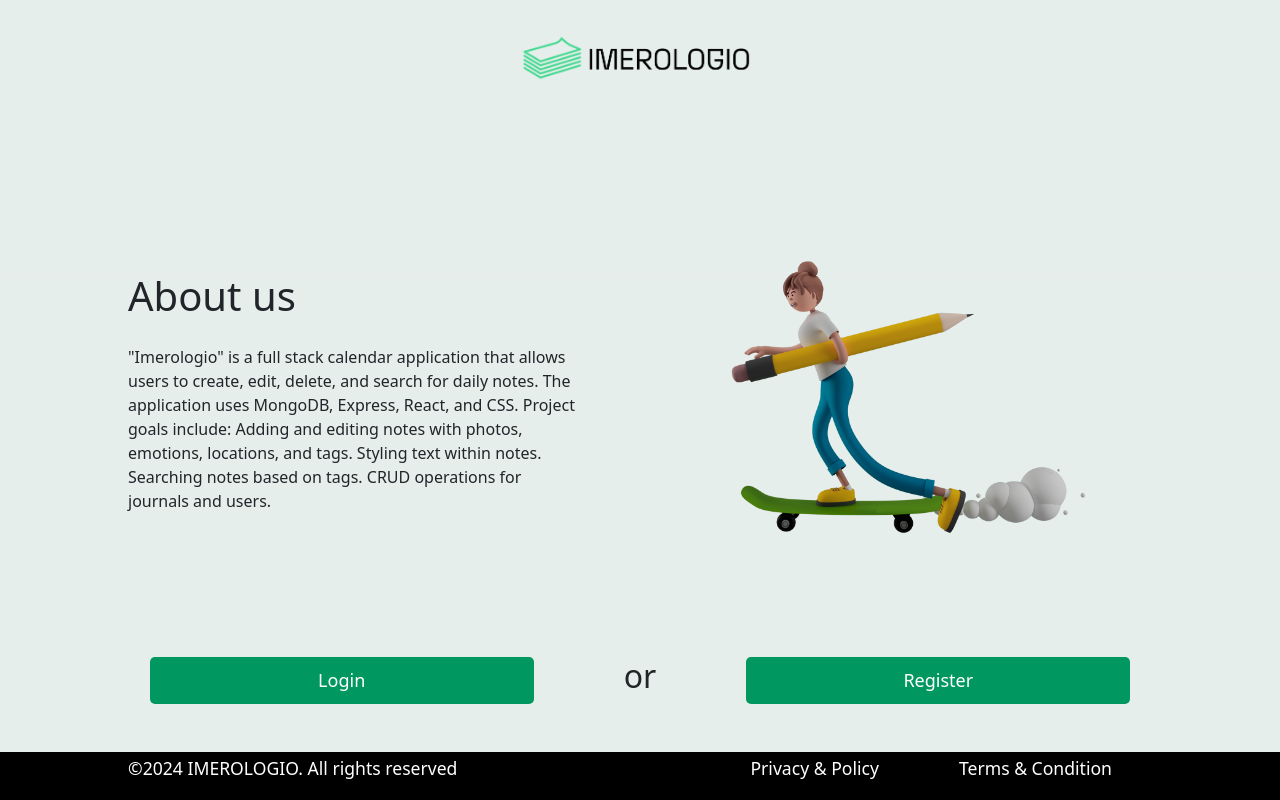
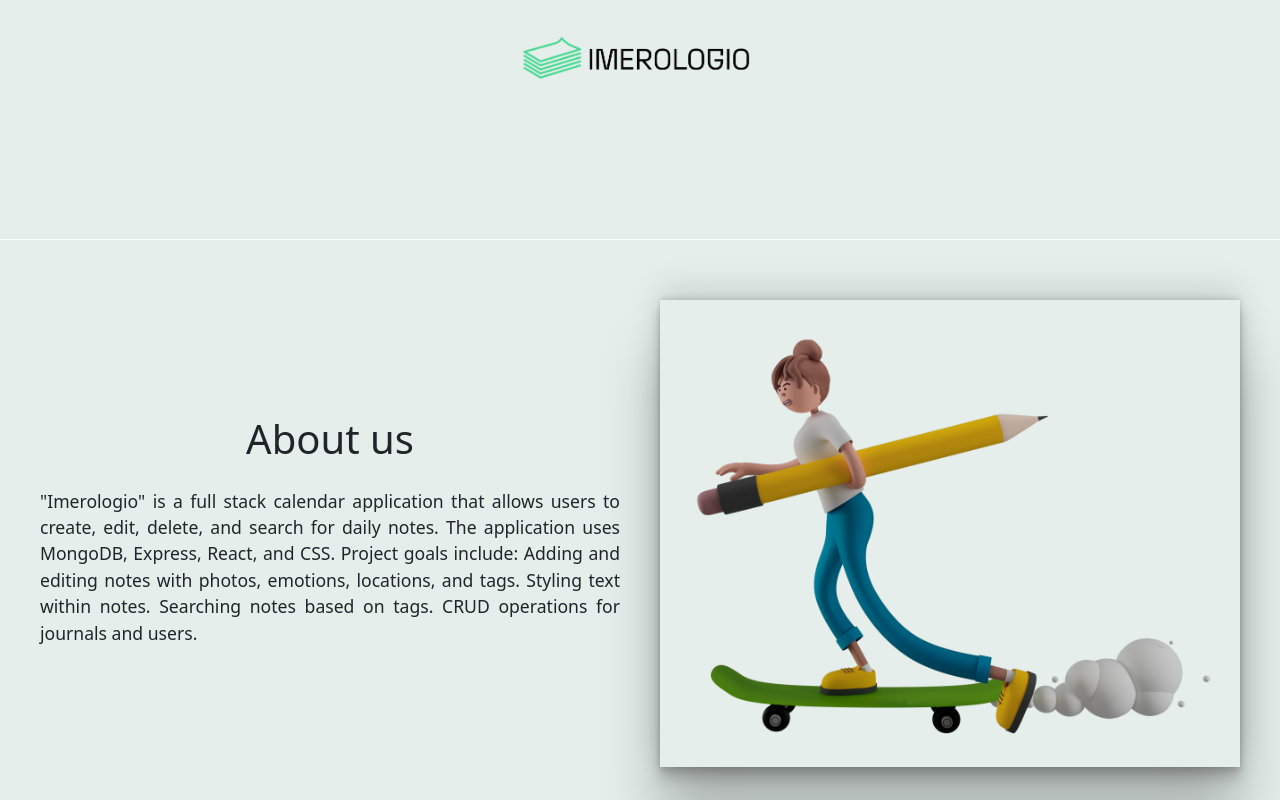
Before and after one commit to VenEleni/imerologio, a React (Create React App) app in the folder frontend/: page / in a window 1280 px wide. Shown: the top 800 px of the page. Built offline with nearby package versions, Linux system fonts and the light colour scheme.

Commit message:
applied pull

```diff
--- a/frontend/src/components/footer/footer.module.css
+++ b/frontend/src/components/footer/footer.module.css
@@ -1,10 +1,13 @@
 .wrapper {
+
+  position: absolute;
+  height: 8vh;
   background-color: black;
   width: 100%;
-  height: 6vh;
+  bottom: 10;
+  left: 0;
   display: flex;
-  position: fixed;
-  bottom: 0;
+
   flex-direction: row;
   justify-content: space-between;
   align-items: center;
--- a/frontend/src/components/home/home.module.css
+++ b/frontend/src/components/home/home.module.css
@@ -1,91 +1,142 @@
+/* General styles */
+body {
+  margin: 0;
+  font-family: Arial, sans-serif;
+}
+
+.container {
+  display: flex;
+  flex-direction: column;
+  align-items: center;
+}
+
+/* Header styles */
 .header {
-  height: 20vh;
+  height: 15vh;
   width: 100%;
   background-color: #e5eeeb;
   display: flex;
   justify-content: center;
-  flex-direction: column;
   align-items: center;
 }
 
 .logo {
   height: auto;
-  width: 350px;
+  width: 50%;
+  max-width: 350px;
 }
 
+/* Body Wrapper styles */
 .bodyWrapper {
   display: flex;
   flex-direction: column;
+  width: 100%;
+  padding: 20px;
 }
 
+/* Top Row styles */
 .topRow {
-  height: 30vh;
   display: flex;
   flex-direction: row-reverse;
   justify-content: center;
   align-items: center;
+  flex-wrap: wrap;
+  padding: 20px 0;
 }
 
 .right,
 .left {
-  height: 100%;
-  width: 100%;
+  flex: 1;
   display: flex;
   flex-direction: column;
   justify-content: center;
+  align-items: center;
+  padding: 20px;
 }
 
-.right {
-    padding-right: 20px;
+.right .photo {
+  width: 100%;
+  max-width: 650px;
+  height: auto;
+  box-shadow: rgba(0, 0, 0, 0.25) 0px 54px 55px, rgba(0, 0, 0, 0.12) 0px -12px 30px, rgba(0, 0, 0, 0.12) 0px 4px 6px, rgba(0, 0, 0, 0.17) 0px 12px 13px, rgba(0, 0, 0, 0.09) 0px -3px 5px;
 }
 
-.right .photo{
-    height: auto;
-    width: 400px;
-}
-
-.left {
-  padding: 10vw;
-}
-
-.left h1{
-    margin-bottom: 25px;
+.left h1 {
+  margin-bottom: 25px;
 }
 
 .left p {
-  font-size: 1rem;
+  font-size: 1.1rem;
+  text-align: justify;
 }
 
+/* Bottom Row styles */
 .bottomRow {
-  height: 40vh;
   display: flex;
+  justify-content: center;
+  align-items: center;
+  padding: 20px 0;
 }
 
 .loginWrapper {
   display: flex;
+  flex-direction: column;
+  align-items: center;
+  width: 100%;
+  max-width: 600px;
   flex-direction: row;
-  margin: 0 auto;
-  justify-content: center;
-  align-items: center;
+}
+
+.loginWrapper h2{
+  padding: 10px 20px;
+  color: rgb(49, 48, 48);
+  font-size: 18px;
+  margin: 0 10px;
+  border-radius: 5px;
+  width: 100%;
+  text-align: center;
 }
 
 .btn {
-  width: 30vw;
-  padding: 10px;
+  padding: 10px 20px;
   background-color: #009761;
   color: white;
   border: none;
   cursor: pointer;
   font-size: 18px;
   font-weight: 500;
-  margin: 0 90px;
+  margin: 10px;
   border-radius: 5px;
+  width: 200%;
+  max-width: 200px;
+  text-align: center;
 }
 
 .btn:hover {
   background-color: #10d48e;
 }
 
+/* Responsive design */
+@media (max-width: 768px) {
+  .topRow {
+    flex-direction: row;
+  }
+
+  .left, .right {
+    width: 100%;
+    padding: 10px;
+  }
+
+  .left p {
+    font-size: 1rem;
+  }
+
+  .btn {
+    max-width: 100%;
+  }
+}
+
+
 .HiddenloginWrapper{
   display: none;
 }
--- a/frontend/src/components/newJournal/NewJounal.module.css
+++ b/frontend/src/components/newJournal/NewJounal.module.css
@@ -13,7 +13,7 @@ footer,
   align-items: center;
   padding: 1.3rem;
   background-color: #f8f9fa;
-  border-bottom: 1px solid #e9ecef;
+  border-bottom: 1px solid #ffffff;
 }
 
 .header {
@@ -56,6 +56,7 @@ footer,
   justify-content: center;
   align-items: center;
   padding: 1rem;
+  background-color: white;
 }
 
 .noteWrapper {
--- a/frontend/src/components/newJournal/newJournal.jsx
+++ b/frontend/src/components/newJournal/newJournal.jsx
@@ -5,6 +5,7 @@ import { FaSignOutAlt } from "react-icons/fa";
 import { FiSave } from "react-icons/fi";
 import { Link } from "react-router-dom";
 import logo from "../../assets/imerologio-logo.png";
+import axios from "axios"
 
 import DatePicker from "react-datetime-picker";
 import "react-datetime-picker/dist/DateTimePicker.css";
@@ -15,6 +16,9 @@ export default function NewJournal() {
   const [text, setText] = useState("");
   const textAreaRef = useRef(null);
   const [date, setDate] = useState(new Date());
+  const [tags, setTags] = useState([])
+  const [photoUrl, setPhotoUrl] = useState("")
+  const [emotion, setEmotion] = useState([])
 
   const handleChange = (date) => {
     setDate(date);
@@ -37,6 +41,16 @@ export default function NewJournal() {
     return characters;
   };
 
+  const handleAddJournal =  () => {
+    const newJournal = {text: text, date: date, tag : tags, photoUrl: photoUrl, emotion:emotion}
+    axios.post("http://localhost:8080/journal/create", newJournal , {headers:{"x-auth-token": `${localStorage.getItem("token")}`}} )
+    .then((res) => {
+      console.log(res.data)
+    })
+  }
+
+
+
   return (
     <div className={classes.journalContainer}>
       <header className={classes.header}>
@@ -57,7 +71,7 @@ export default function NewJournal() {
           value={date}
           locale="ge-GE"
         />
-        <Link className={classes.saveLabel}>
+        <Link onClick={()=> handleAddJournal} className={classes.saveLabel}>
           Save! <FiSave className={classes.saveIcon} />
         </Link>
       </div>
```
